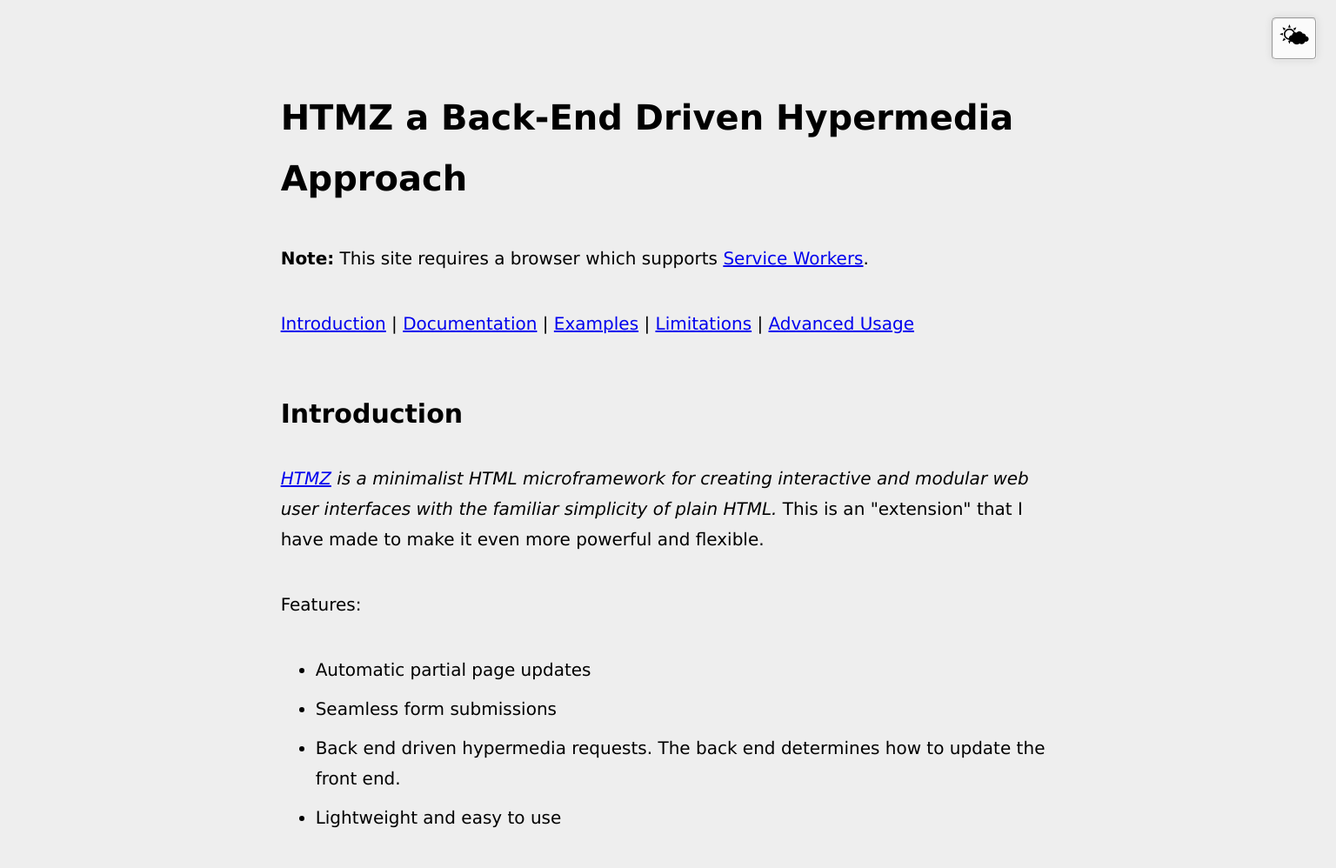
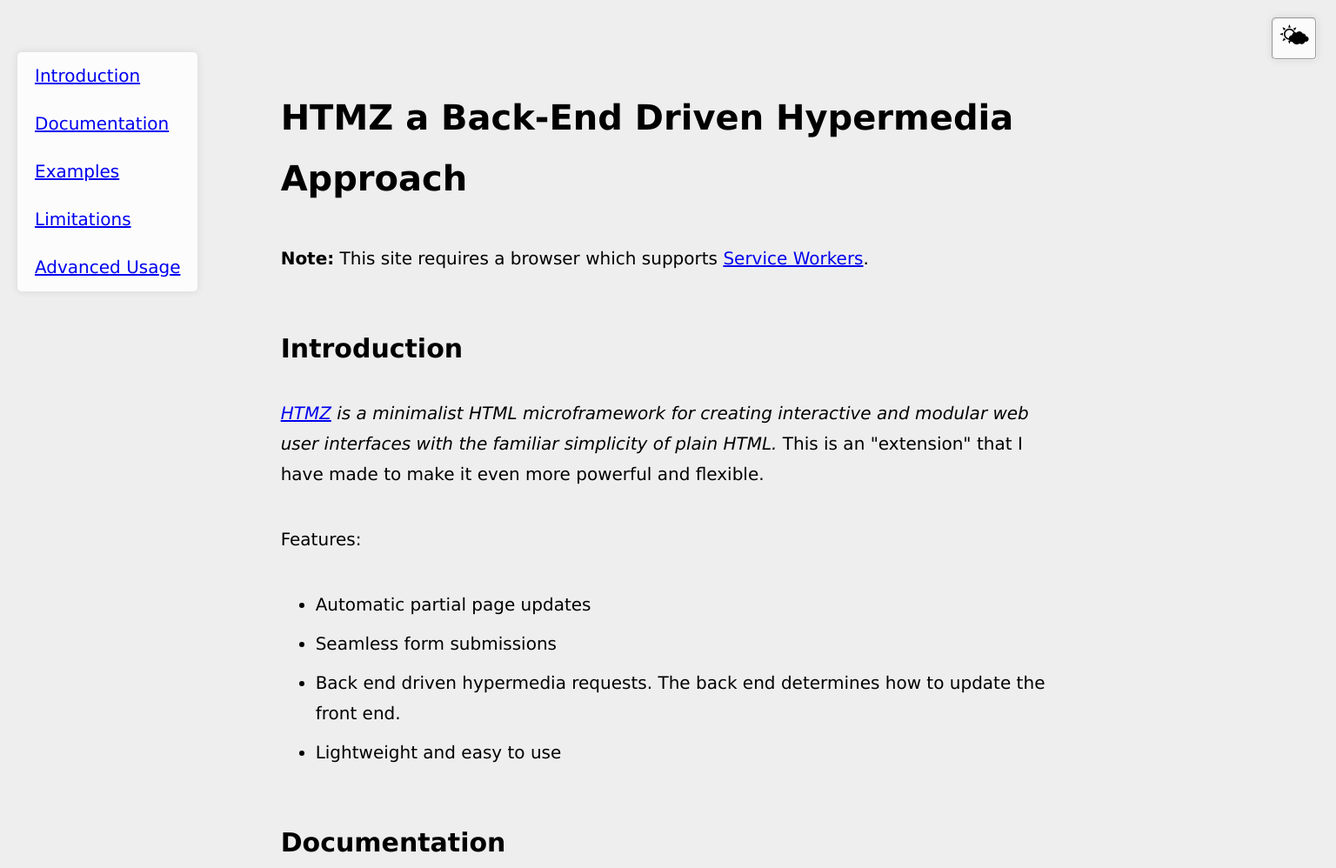
Before and after one commit to jon49/htmz-be, a plain HTML site: page index.html in a window 1536 px wide. Shown: the top 998 px of the page at 87% size. Drawn offline with Linux system fonts and the light colour scheme.

Commit message:
Put nav on the left side of the screen.

```diff
--- a/css/main.css
+++ b/css/main.css
@@ -165,3 +165,25 @@ dl dl {
 #themeForm:not(:has([type="radio"]:checked)) label:has([value="light"]) {
   display: inline-block;
 }
+
+/* Nav */
+
+@media (min-width: 1400px) {
+  nav {
+    display: flex;
+    justify-content: flex-start;
+    flex-direction: column;
+    position: fixed;
+    top: 1em;
+    left: 1em;
+    background: light-dark(rgba(255,255,255,0.8), rgba(20,20,20,0.8));
+    padding: 0.5em 1em;
+    border-radius: 5px;
+    box-shadow: 0 0 10px light-dark(rgba(0,0,0,0.1), rgba(0,0,0,0.5));
+    gap: 1em;
+
+    span {
+      display: none;
+    }
+  }
+}
--- a/index.html
+++ b/index.html
@@ -38,10 +38,10 @@
     </script>
 
     <nav>
-      <a href="#introduction">Introduction</a> |
-      <a href="#documentation">Documentation</a> |
-      <a href="#examples">Examples</a> |
-      <a href="#limitations">Limitations</a> |
+      <a href="#introduction">Introduction</a> <span>|</span>
+      <a href="#documentation">Documentation</a> <span>|</span>
+      <a href="#examples">Examples</a> <span>|</span>
+      <a href="#limitations">Limitations</a> <span>|</span>
       <a href="#advanced">Advanced Usage</a>
     </nav>
 
```
